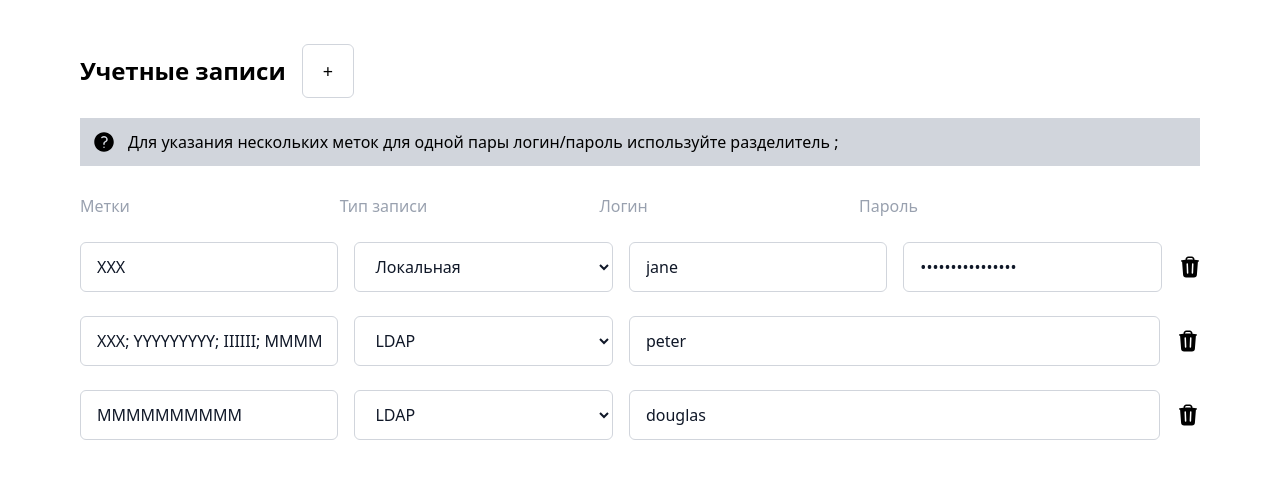
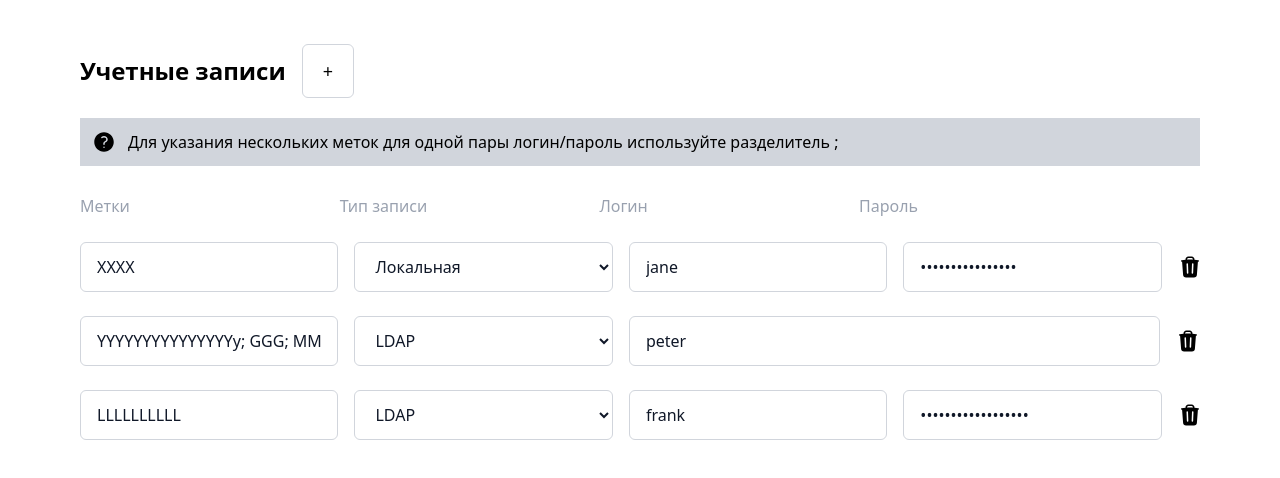
Before and after one commit to eclectic-mind/vue-test-app, a Vue app in the folder vue-test-app/: page / in a window 1280 px wide. Shown: the top 478 px of the page. Built offline with nearby package versions, Linux system fonts and the light colour scheme.

Commit message:
notask: корректирует формат данных для меток

```diff
--- a/vue-test-app/src/components/Entry.vue
+++ b/vue-test-app/src/components/Entry.vue
@@ -12,6 +12,16 @@ const props = defineProps<IEntryItem>();
 const removeEntry = (): void => {
     myStore.removeItem(props.entry);
 };
+
+const stringifyMark = (array: { text: string }[]): string => {
+  const result: string[] = [];
+
+  array.forEach((obj: {text: string}) => {
+    result.push(obj.text);
+  });
+
+  return result.join('; ');
+};
 </script>
 
 <template>
@@ -19,8 +29,8 @@ const removeEntry = (): void => {
       <div class="w-3/13 min-w-3/13">
         <input type="text"
                name="mark"
-               :placeholder="props.entry.mark.join('; ')"
-               :value="props.entry.mark.join('; ')"
+               :placeholder="stringifyMark(props.entry.mark)"
+               :value="stringifyMark(props.entry.mark)"
                readonly
                class="border border-gray-300 bg-white text-gray-900 appearance-none block rounded-md py-3 px-4 focus:border-blue-500 focus:outline-none w-full"
         />
--- a/vue-test-app/src/stores/index.ts
+++ b/vue-test-app/src/stores/index.ts
@@ -4,22 +4,40 @@ export const useAccountStore = defineStore('Account', {
     state: () => ({
         entries: [
             {
-                mark: ['XXX'],
+                mark: [
+                    {
+                        text: 'XXXX'
+                    }
+                ],
                 localType: true,
                 login: 'jane',
                 password: '86kjfjgkdfgkjfkh'
             },
             {
-                mark: ['XXX', 'YYYYYYYYY', 'IIIIII', 'MMMMMMMMMM'],
+                mark: [
+                    {
+                        text: 'YYYYYYYYYYYYYYYy'
+                    },
+                    {
+                        text: 'GGG'
+                    },
+                    {
+                        text: 'MMMMMMMMM'
+                    },
+                ],
                 localType: false,
                 login: 'peter',
                 password: null
             },
             {
-                mark: ['MMMMMMMMMM'],
+                mark: [
+                    {
+                        text: 'LLLLLLLLLL'
+                    }
+                ],
                 localType: false,
-                login: 'douglas',
-                password: null
+                login: 'frank',
+                password: '946785486046748646'
             }
         ]
     }),
--- a/vue-test-app/src/stores/types.ts
+++ b/vue-test-app/src/stores/types.ts
@@ -1,5 +1,5 @@
 export interface IAccountItem {
-    mark: string[],
+    mark: { text: string }[],
     localType: boolean,
     login: string,
     password: string | null
```
Also changed, not shown: package.json (added, +10 -0 lines), 1 other file (tests, documents, lock files or other folders).
